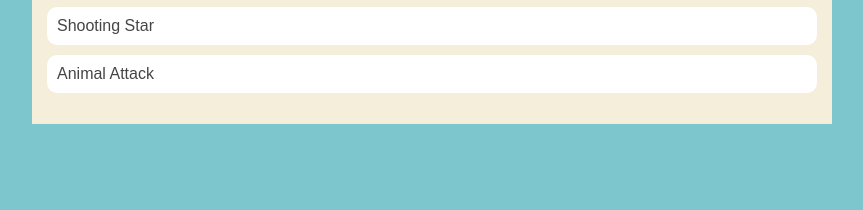
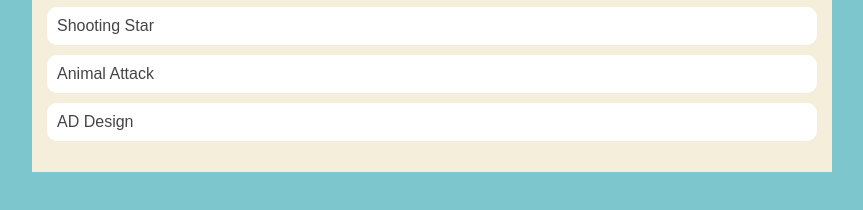
Before and after one commit to nhinguyen3/nhinguyen.github.io, a plain HTML site: page portfolio.html in a window 1280 px wide. Shown: the part 400-610 px from the top of the page, without its empty margins (208-1071 px from the left). Drawn offline with Linux system fonts and the light colour scheme.

Commit message:
push portfolio

```diff
--- a/portfolio.html
+++ b/portfolio.html
@@ -120,6 +120,7 @@
                         <li><a href="https://www.khanacademy.org/computer-programming/spin-off-of-project-whats-for-dinner/6270847545819136">What's for dinner</a></li>
                         <li><a href="https://www.khanacademy.org/computer-programming/spin-off-of-project-shooting-star/5435230301765632">Shooting Star</a></li>
                         <li><a href="https://www.khanacademy.org/computer-programming/spin-off-of-project-animal-attack/4917023363088384">Animal Attack</a></li>
+                        <li><a href="https://www.khanacademy.org/computer-programming/spin-off-of-project-ad-design/5926632889565184">AD Design</a></li>
                     </ul>
                 </div>
             </main>
```
